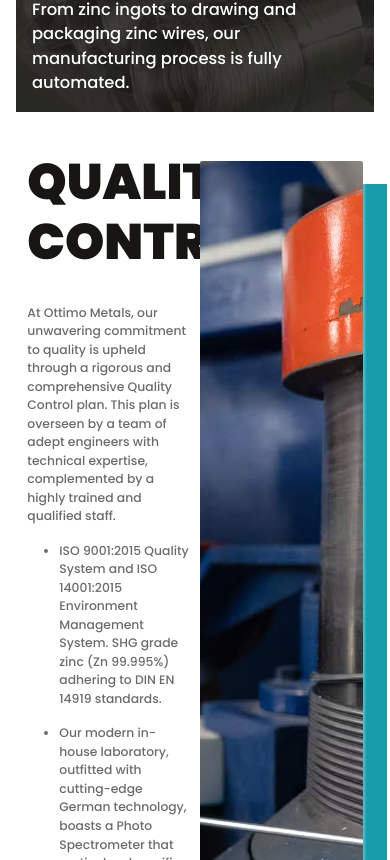
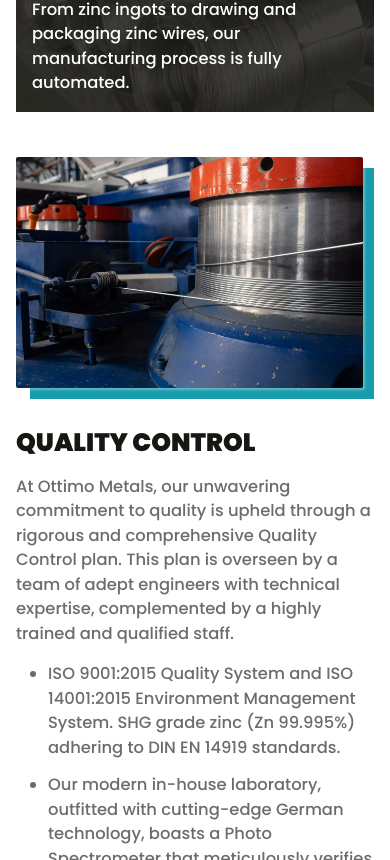
Before and after one commit to josephpal27/Ottimo-Metals, a React (Vite) app: page /quality-assurance in a window 390 px wide. Shown: the part 1004-1864 px from the top of the page. Built offline with nearby package versions, Linux system fonts and the light colour scheme.

Commit message:
Quality Control Mobile View added

```diff
--- a/src/css/QualityAssurance.css
+++ b/src/css/QualityAssurance.css
@@ -341,6 +341,37 @@
 
 /* Mobile screen */
 @media screen and (max-width: 768px) {
-
+    .quality-control{
+        padding: 0 1rem 3rem 1rem;
+        flex-direction: column-reverse;
+    }
+    .quality-control-content{
+        width: 100%;
+        margin-top: 2.5rem;
+    }
+    .quality-control-content h4{
+        font-size: calc(1.45rem + 0.5vw);
+        margin-bottom: 1rem;
+    }
+    .quality-control-content p,
+    .quality-control-content li{
+        font-size: calc(0.9rem + 0.5vw);
+    }
+    .quality-control-content li{
+        margin-bottom: 0.8rem;
+    }
+    .quality-control-image{
+        width: 100%;
+        padding-right: 0.7rem;
+    }
+    .quality-control-image img{
+        margin-top: 0.3rem;
+    }
+    .quality-control-image .quality-image-outer{
+        width: 96%;
+        height: 97.5%;
+        top: 1rem;
+        right: 0;
+    }
 }
 /* Quality Control End */
```
